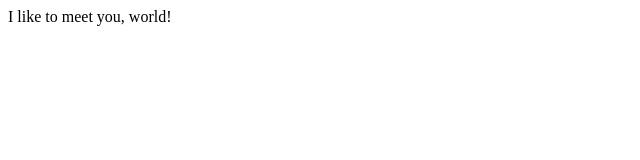
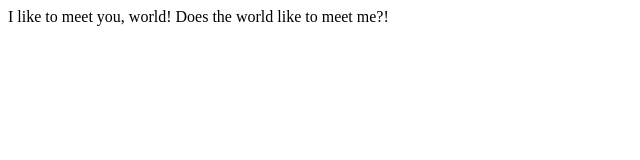
Before and after one commit to anvartur/devfolio, a plain HTML site: page index.html in a window 1280 px wide. Shown: the whole page, without its empty margins (0-640 px from the left). Drawn offline with Linux system fonts and the light colour scheme.

Commit message:
Second commit. Add line in body.

```diff
--- a/index.html
+++ b/index.html
@@ -4,6 +4,7 @@
 
 <body>
     I like to meet you, world!
+    Does the world like to meet me?!
 </body>
 </head>
 
```
